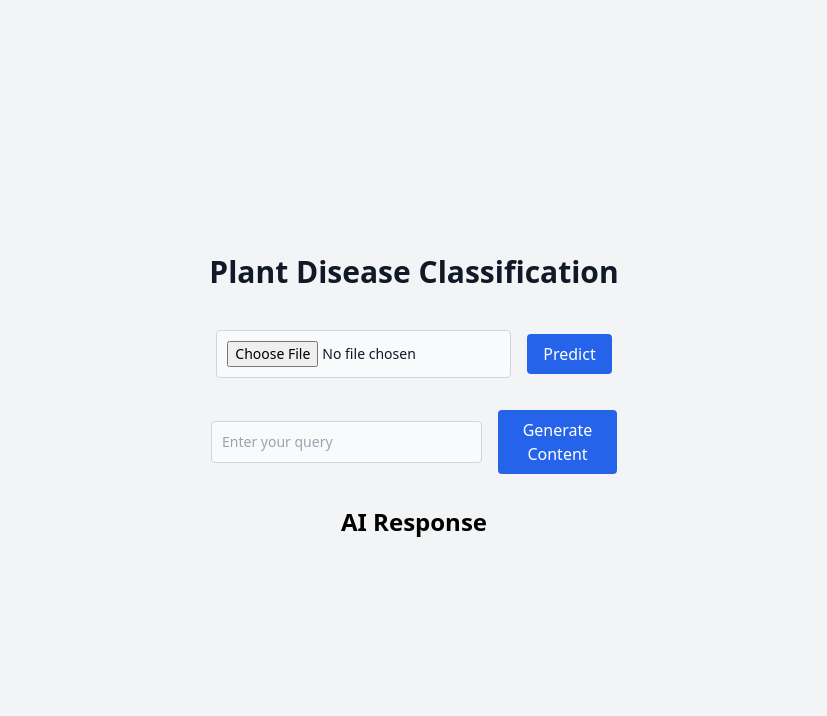
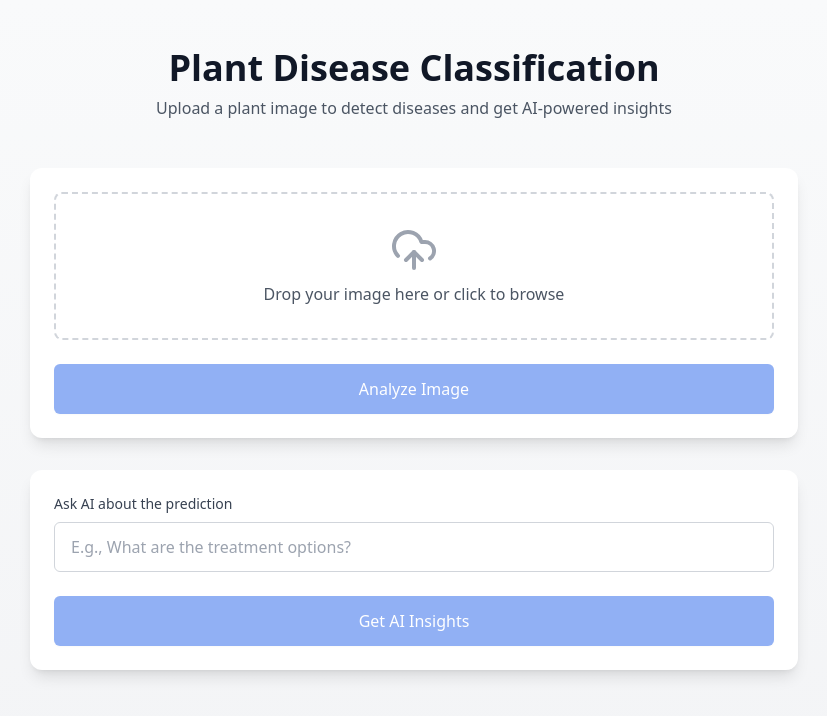
Before and after one commit to vimal004/project-mooc, a React (Vite) app in the folder frontend/: page / in a window 1280 px wide. Shown: the top 716 px of the page, without its empty margins (226-1053 px from the left). Built offline with nearby package versions, Linux system fonts and the light colour scheme.

Commit message:
feat: add lucide-react icons and enhance UI with image preview and error handling

```diff
--- a/frontend/package.json
+++ b/frontend/package.json
@@ -10,6 +10,7 @@
     "preview": "vite preview"
   },
   "dependencies": {
+    "lucide-react": "^0.469.0",
     "react": "^18.3.1",
     "react-dom": "^18.3.1"
   },
--- a/frontend/src/App.jsx
+++ b/frontend/src/App.jsx
@@ -1,7 +1,7 @@
 import React, { useState } from "react";
-import axios from "axios";
+import { UploadCloud, AlertCircle, Loader } from "lucide-react";
 
-function App() {
+const App = () => {
   const [file, setFile] = useState(null);
   const [prediction, setPrediction] = useState("");
   const [prompt, setPrompt] = useState("");
@@ -9,10 +9,17 @@ function App() {
   const [isLoading, setIsLoading] = useState(false);
   const [isGenerating, setIsGenerating] = useState(false);
   const [error, setError] = useState("");
+  const [preview, setPreview] = useState(null);
 
   const handleFileChange = (e) => {
-    setFile(e.target.files[0]);
+    const selectedFile = e.target.files[0];
+    if (selectedFile) {
+      setFile(selectedFile);
       setError("");
+      const reader = new FileReader();
+      reader.onloadend = () => setPreview(reader.result);
+      reader.readAsDataURL(selectedFile);
+    }
   };
 
   const handleSubmit = async (e) => {
@@ -29,16 +36,12 @@ function App() {
     formData.append("file", file);
 
     try {
-      const response = await axios.post(
-        "http://127.0.0.1:5000/predict",
-        formData,
-        {
-          headers: {
-            "Content-Type": "multipart/form-data",
-          },
-        }
-      );
-      setPrediction(response.data.prediction);
+      const response = await fetch("http://127.0.0.1:5000/predict", {
+        method: "POST",
+        body: formData,
+      });
+      const data = await response.json();
+      setPrediction(data.prediction);
     } catch (error) {
       console.error("Error predicting image:", error);
       setError("Error predicting image. Please try again.");
@@ -58,10 +61,15 @@ function App() {
     setError("");
 
     try {
-      const response = await axios.post("http://localhost:5000/gemini", {
-        prompt: `${prediction} + ${prompt}`,
+      const response = await fetch("http://localhost:5000/gemini", {
+        method: "POST",
+        headers: {
+          "Content-Type": "application/json",
+        },
+        body: JSON.stringify({ prompt: `${prediction} + ${prompt}` }),
       });
-      setAI(response.data.response);
+      const data = await response.json();
+      setAI(data.response);
     } catch (error) {
       console.error("Error generating content:", error);
       setError("Error generating content. Please try again.");
@@ -71,84 +79,118 @@ function App() {
   };
 
   return (
-    <div className="min-h-screen flex flex-col items-center justify-center bg-gray-100 py-12 px-4 sm:px-6 lg:px-8">
-      <h1 className="text-3xl font-extrabold text-gray-900 mb-10">
+    <div className="min-h-screen bg-gradient-to-b from-gray-50 to-gray-100 py-12 px-4 sm:px-6 lg:px-8">
+      <div className="max-w-3xl mx-auto">
+        <div className="text-center mb-12">
+          <h1 className="text-4xl font-bold text-gray-900 mb-2">
             Plant Disease Classification
           </h1>
+          <p className="text-gray-600">
+            Upload a plant image to detect diseases and get AI-powered insights
+          </p>
+        </div>
 
         {error && (
-        <div
-          className="bg-red-100 border border-red-400 text-red-700 px-4 py-3 rounded mb-4"
-          role="alert"
-        >
-          <p>{error}</p>
+          <div className="mb-6 animate-fade-in">
+            <div className="bg-red-50 border-l-4 border-red-400 p-4 rounded-r">
+              <div className="flex items-center">
+                <AlertCircle className="h-5 w-5 text-red-400 mr-2" />
+                <p className="text-red-700">{error}</p>
+              </div>
+            </div>
           </div>
         )}
 
-      <form onSubmit={handleSubmit} className="mb-8">
-        <div className="flex items-center space-x-4">
+        <div className="bg-white rounded-xl shadow-lg p-6 mb-8">
+          <form onSubmit={handleSubmit} className="space-y-6">
+            <div className="relative">
+              <div className="border-2 border-dashed border-gray-300 rounded-lg p-8 text-center hover:border-gray-400 transition-colors duration-200">
                 <input
                   type="file"
                   accept="image/*"
                   onChange={handleFileChange}
-            className="bg-gray-50 border border-gray-300 text-gray-900 text-sm rounded focus:ring-blue-500 focus:border-blue-500 block w-full p-2.5"
+                  className="absolute inset-0 w-full h-full opacity-0 cursor-pointer"
                 />
+                <div className="space-y-2">
+                  <UploadCloud className="mx-auto h-12 w-12 text-gray-400" />
+                  <div className="text-gray-600">
+                    {preview ? (
+                      <img
+                        src={preview}
+                        alt="Preview"
+                        className="mt-4 mx-auto max-h-48 rounded"
+                      />
+                    ) : (
+                      <p>Drop your image here or click to browse</p>
+                    )}
+                  </div>
+                </div>
+              </div>
+            </div>
+
             <button
               type="submit"
-            className="bg-blue-600 text-white py-2 px-4 rounded hover:bg-blue-700 transition duration-300"
-            disabled={isLoading}
+              disabled={isLoading || !file}
+              className="w-full flex justify-center items-center py-3 px-4 border border-transparent rounded-md shadow-sm text-white bg-blue-600 hover:bg-blue-700 focus:outline-none focus:ring-2 focus:ring-offset-2 focus:ring-blue-500 disabled:opacity-50 disabled:cursor-not-allowed transition-all duration-200"
             >
               {isLoading ? (
-              <svg
-                className="animate-spin h-5 w-5 mr-3 text-white"
-                viewBox="0 0 24 24"
-              ></svg>
+                <Loader className="animate-spin h-5 w-5" />
               ) : (
-              "Predict"
+                "Analyze Image"
               )}
             </button>
+          </form>
         </div>
-      </form>
 
         {prediction && (
-        <div className="text-xl font-bold text-green-600 mb-8">
-          <h2 className="text-2xl font-extrabold mb-2">Prediction:</h2>
-          <p className="text-xl">{prediction}</p>
+          <div className="bg-white rounded-xl shadow-lg p-6 mb-8 animate-fade-in">
+            <h2 className="text-2xl font-bold text-gray-900 mb-4">
+              Prediction Result
+            </h2>
+            <p className="text-lg text-green-600 font-medium">{prediction}</p>
           </div>
         )}
 
-      <form onSubmit={gemini} className="mb-8">
-        <div className="flex items-center space-x-4">
+        <div className="bg-white rounded-xl shadow-lg p-6">
+          <form onSubmit={gemini} className="space-y-6">
+            <div>
+              <label className="block text-sm font-medium text-gray-700 mb-2">
+                Ask AI about the prediction
+              </label>
               <input
                 type="text"
-            placeholder="Enter your query"
+                placeholder="E.g., What are the treatment options?"
                 value={prompt}
                 onChange={(e) => setPrompt(e.target.value)}
-            className="bg-gray-50 border border-gray-300 text-gray-900 text-sm rounded focus:ring-blue-500 focus:border-blue-500 block w-full p-2.5"
+                className="w-full px-4 py-3 rounded-md border border-gray-300 focus:ring-2 focus:ring-blue-500 focus:border-transparent transition-all duration-200"
               />
+            </div>
+
             <button
               type="submit"
-            className="bg-blue-600 text-white py-2 px-4 rounded hover:bg-blue-700 transition duration-300"
-            disabled={isGenerating}
+              disabled={isGenerating || !prediction}
+              className="w-full flex justify-center items-center py-3 px-4 border border-transparent rounded-md shadow-sm text-white bg-blue-600 hover:bg-blue-700 focus:outline-none focus:ring-2 focus:ring-offset-2 focus:ring-blue-500 disabled:opacity-50 disabled:cursor-not-allowed transition-all duration-200"
             >
               {isGenerating ? (
-              <svg
-                className="animate-spin h-5 w-5 mr-3 text-white"
-                viewBox="0 0 24 24"
-              ></svg>
+                <Loader className="animate-spin h-5 w-5" />
               ) : (
-              "Generate Content"
+                "Get AI Insights"
               )}
             </button>
-        </div>
           </form>
 
-      <div>
-        <h1 className="text-2xl font-extrabold mb-2">AI Response</h1>
-        <p className="text-xl">{ai}</p>
+          {ai && (
+            <div className="mt-6 p-4 bg-gray-50 rounded-lg animate-fade-in">
+              <h3 className="text-lg font-semibold text-gray-900 mb-2">
+                AI Response
+              </h3>
+              <p className="text-gray-700 whitespace-pre-wrap">{ai}</p>
+            </div>
+          )}
+        </div>
       </div>
     </div>
   );
-}
+};
 
 export default App;
```
Also changed, not shown: 1 other file (tests, documents, lock files or other folders). Lines whose indentation alone changed are shown as unchanged.
